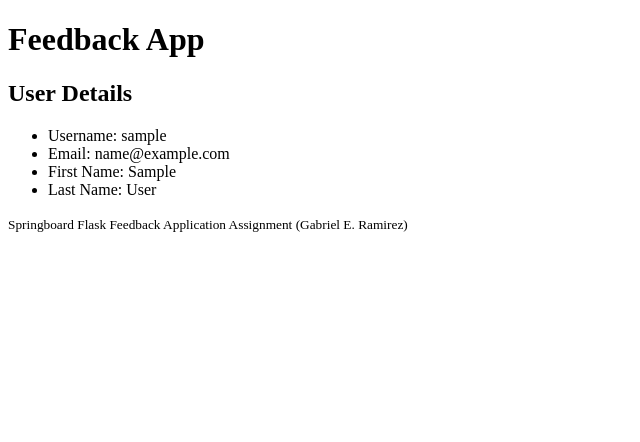
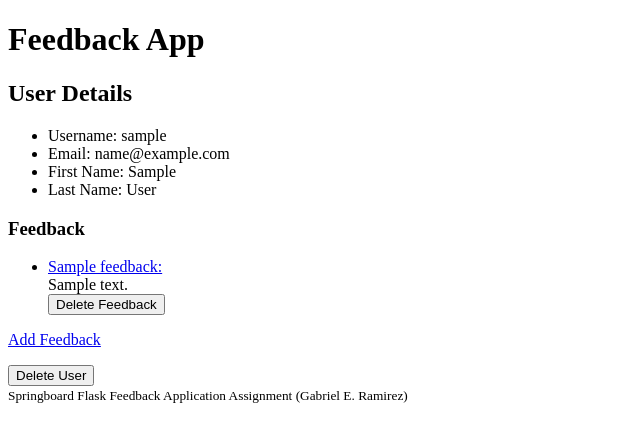
Before and after one commit to GERamirez03/Feedback, a Flask app: a page that uses templates/user.html in a window 1280 px wide. Shown: the top 442 px of the page, without its empty margins (0-640 px from the left). Run offline with Flask 3, Linux system fonts and the light colour scheme; the visitor is signed in with stand-in values (Sample User, id 1); tables that the repository leaves empty hold one stand-in row (values such as "Sample post").

Commit message:
complete solution for flask feedback assignment (all 8 parts)

```diff
--- a/app.py
+++ b/app.py
@@ -2,8 +2,8 @@
 
 from flask import Flask, request, redirect, render_template, flash, get_flashed_messages, session
 from flask_debugtoolbar import DebugToolbarExtension
-from models import db, connect_db, User
-from forms import RegisterUserForm, LoginUserForm
+from models import db, connect_db, User, Feedback
+from forms import RegisterUserForm, LoginUserForm, FeedbackForm
 
 app = Flask(__name__)
 app.config['SQLALCHEMY_DATABASE_URI'] = 'postgresql:///feedback'
@@ -46,7 +46,7 @@ def handle_registration():
 
         session['username'] = user.username
 
-        return redirect('/secret')
+        return redirect(f'/users/{user.username}')
 
     else:
         return render_template('register.html', form=form)
@@ -71,7 +71,7 @@ def handle_login():
 
             session['username'] = user.username
 
-            return redirect('/secret')
+            return redirect(f'/users/{user.username}')
 
         else:
             form.username.errors = ["Incorrect username or password."]
@@ -105,7 +105,7 @@ def log_user_out():
 def show_user_information(username):
     """
     Show information about the current user.
-    If user is not logged in, redirect with flash messaging.
+    If user != logged in, redirect with flash messaging.
     """
 
     if "username" not in session:
@@ -120,4 +120,129 @@ def show_user_information(username):
 
         details = user.get_details()
 
-        return render_template('user.html', details = details)
+        username = details.get("Username")
+
+        feedback_list = user.feedback
+
+        return render_template('user.html', username=username, details = details, feedback_list=feedback_list)
+
+@app.route('/users/<string:username>/delete', methods=["POST"])
+def delete_user(username):
+    """
+    Delete the specified user.
+    The user must be logged in and can only delete their own account.
+    """
+
+    if "username" not in session or session.get('username') != username:
+
+        flash("You must be logged in to your own account to delete it.")
+
+        return redirect('/')
+
+    else:
+
+        # user = User.query.filter_by(username=username).delete()
+
+        # the line above to get user led to some kind of integrity error which im still confused about but the below seems to work
+        user = User.query.get(username)
+        db.session.delete(user)
+
+        db.session.commit()
+
+        session.pop("username")
+
+        # how do i cascade the deletion so that deleting the user also deletes all of the feedback from them?
+
+        return redirect('/')
+
+@app.route('/users/<string:username>/feedback/add', methods=["GET", "POST"])
+def handle_new_feedback(username):
+    """
+    GET: Show a form that adds new feedback when submitted.
+    POST: Handle submission of new feedback and redirect to '/users/<username>'
+    User must be logged in to view and submit feedback form.
+    """
+
+    if "username" not in session or session.get('username') != username:
+
+        # flash(f"{'username' not in session}")
+        # flash(f"{session.get('username')}")
+        # flash(f"{username}")
+
+        flash("You must be logged in as that user to add feedback.")
+
+        return redirect('/')
+
+    form = FeedbackForm()
+
+    if form.validate_on_submit():
+        title = form.title.data
+        content = form.content.data
+
+        feedback = Feedback(title=title, content=content, username=username)
+
+        db.session.add(feedback)
+        db.session.commit()
+
+        flash(f"Feedback '{feedback.title}' from {feedback.username} submitted!")
+
+        return redirect(f'/users/{username}')
+
+    else:
+        return render_template('feedback.html', form=form)
+
+@app.route('/feedback/<int:feedback_id>/update', methods=["GET", "POST"])
+def handle_update_feedback(feedback_id):
+    """
+    GET: Show a form to edit the specified feedback.
+    POST: Handle submission of edits to specified feedback and redirect to '/users/<username>'
+    User must be logged in as the author of the feedback to edit.
+    """
+
+    feedback = Feedback.query.get_or_404(feedback_id)
+
+    if "username" not in session or session.get('username') != feedback.username:
+
+        # flash(f"{session.get('username')} COMPARED TO {feedback.username}")
+
+        flash("You must be logged in as the author of the feedback to edit it.")
+
+        return redirect('/')
+
+    form = FeedbackForm(obj=feedback)
+
+    if form.validate_on_submit():
+        feedback.title = form.title.data
+        feedback.content = form.content.data
+
+        db.session.commit()
+
+        flash(f"Feedback updated!")
+
+        return redirect(f'/users/{feedback.username}')
+
+    else:
+        return render_template('feedback.html', form=form)
+
+@app.route('/feedback/<int:feedback_id>/delete', methods=["POST"])
+def handle_delete_feedback(feedback_id):
+    """
+    Handle deletion of a specified feedback.
+    User must be logged in as the author of the feedback to delete.
+    Redirects to '/users/<username>'
+    """
+
+    feedback = Feedback.query.get_or_404(feedback_id)
+
+    if "username" not in session or session.get('username') != feedback.username:
+
+        flash("You must be logged in as the author of the feedback to delete it.")
+
+        return redirect('/')
+
+    else:
+
+        db.session.delete(feedback)
+        db.session.commit()
+
+        return redirect(f'/users/{feedback.username}')
--- a/forms.py
+++ b/forms.py
@@ -18,3 +18,9 @@ class LoginUserForm(FlaskForm):
 
     username = StringField('Username', validators=[InputRequired()])
     password = PasswordField('Password', validators=[InputRequired()])
+
+class FeedbackForm(FlaskForm):
+    """Form for creating or updating feedback."""
+
+    title = StringField('Title', validators=[InputRequired()])
+    content = StringField('Content', validators=[InputRequired()])
--- a/models.py
+++ b/models.py
@@ -20,7 +20,9 @@ class User(db.Model):
     __tablename__ = "users"
 
     username = db.Column(db.String(20),
-                         primary_key=True) # iirc primary key implies uniqueness
+                         primary_key=True,
+                         nullable=False,
+                         unique=True) # iirc primary key implies uniqueness
 
     password = db.Column(db.Text,
                          nullable=False)
@@ -34,6 +36,8 @@ class User(db.Model):
 
     last_name = db.Column(db.String(30),
                           nullable=False)
+
+    feedback = db.relationship('Feedback', backref='user', cascade="all,delete")
 
     def get_details(self):
         """
@@ -73,3 +77,21 @@ class User(db.Model):
             return user
         else:
             return False
+
+class Feedback(db.Model):
+    """A piece of feedback from one User to another."""
+
+    __tablename__ = "feedback"
+
+    id = db.Column(db.Integer,
+                   primary_key=True,
+                   autoincrement=True)
+
+    title = db.Column(db.String(100),
+                      nullable=False)
+
+    content = db.Column(db.Text,
+                        nullable=False)
+
+    username = db.Column(db.String(20),
+                         db.ForeignKey('users.username'))
--- a/templates/user.html
+++ b/templates/user.html
@@ -7,6 +7,7 @@
     <h2>User Details</h2>
 
     <ul>
+
         {% for (key, value) in details.items() %}
 
         <li>{{key}}: {{value}}</li>
@@ -15,4 +16,27 @@
 
     </ul>
 
+    <h3>Feedback</h3>
+
+    <ul>
+
+        {% for feedback in feedback_list %}
+
+        <li><a href="/feedback/{{feedback.id}}/update">{{feedback.title}}:</a>
+            <br>{{feedback.content}}
+               <form action="/feedback/{{feedback.id}}/delete" method="post">
+                    <button>Delete Feedback</button>
+               </form>
+        </li>
+
+        {% endfor %}
+
+    </ul>
+
+    <p><a href="/users/{{username}}/feedback/add">Add Feedback</a></p>
+
+    <form action="/users/{{username}}/delete" method="post">
+        <button>Delete User</button>
+    </form>
+
 {% endblock %}
```
Also changed, not shown: templates/feedback.html (added, +34 -0 lines).
